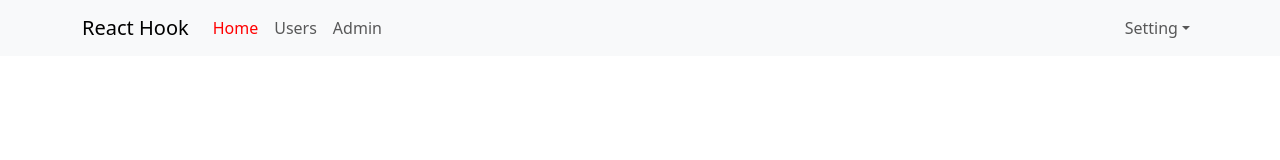
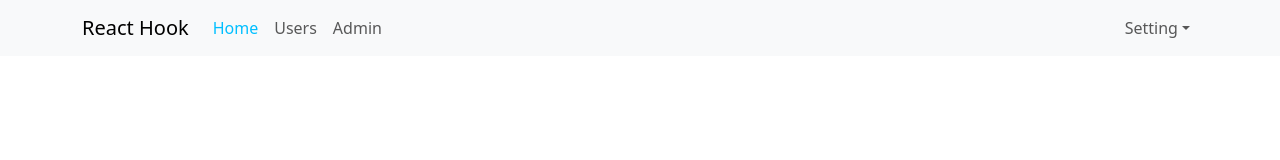
Before and after one commit to quynhanh170504/ReactHookGetStarted, a React (Create React App) app: page / in a window 1280 px wide. Shown: the top 160 px of the page. Built offline with nearby package versions, Linux system fonts and the light colour scheme.

Commit message:
push something

```diff
--- a/src/App.scss
+++ b/src/App.scss
@@ -14,7 +14,7 @@ body {
     .navbar-nav {
       .nav-link {
         &.active {
-          color: red;
+          color: #00bfff;
         }
       }
     }
--- a/src/components/Header/Header.jsx
+++ b/src/components/Header/Header.jsx
@@ -8,8 +8,8 @@ const Header = () => {
   return (
     <Navbar expand="lg" className="bg-body-tertiary">
       <Container>
-        <Navbar.Brand href="#home">React Hook</Navbar.Brand>
-        <Navbar.Toggle aria-controls="basic-navbar-nav" />
+        <Navbar.Brand href="/">React Hook</Navbar.Brand>
+        <Navbar.Toggle aria-controls="basic-navbar-nav"/>
         <Navbar.Collapse id="basic-navbar-nav">
           <Nav className="me-auto">
             <NavLink to="/" className='nav-link'>Home</NavLink>
```
